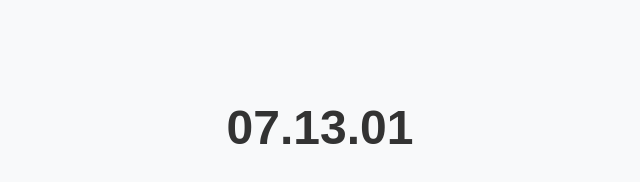
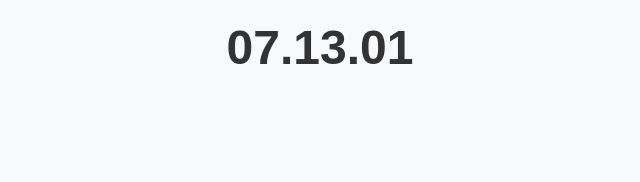
Before and after one commit to mraisrabtsani/RealTime-LS, a plain HTML site: page index.html in a window 1280 px wide. Shown: the whole page, without its empty margins (320-960 px from the left). Drawn offline with Linux system fonts and the light colour scheme.

Commit message:
Update index.html

```diff
--- a/index.html
+++ b/index.html
@@ -1,37 +1,40 @@
 <!DOCTYPE html>
 <html lang="id">
-
 <head>
   <meta charset="UTF-8">
   <meta name="viewport" content="width=device-width, initial-scale=1.0">
   <title>Jam Real-time</title>
   <style>
     body {
+      margin: 0;
+      padding: 0;
+      display: flex;
+      justify-content: center;
+      align-items: flex-start; /* Posisi di paling atas */
+      height: 100vh;
+      background-color: #f8f9fa;
+      overflow: hidden; /* Hilangkan scroll */
+    }
+    #clock {
       font-family: Arial, sans-serif;
-            text-align: center;
       font-size: 48px;
       font-weight: bold;
-            background-color: #f8f9fa;
       color: #333;
-            margin-top: 100px;
+      margin-top: 20px; /* Sedikit jarak dari atas */
     }
   </style>
 </head>
-
 <body>
   <div id="clock"></div>
 
   <script>
     function updateClock() {
       const now = new Date();
-            const time = now.toLocaleTimeString('id-ID', {
-                hour12: false
-            });
+      const time = now.toLocaleTimeString('id-ID', { hour12: false });
       document.getElementById('clock').innerText = time;
     }
     setInterval(updateClock, 1000);
     updateClock();
   </script>
 </body>
-
 </html>
```
Lines whose indentation alone changed are shown as unchanged.
